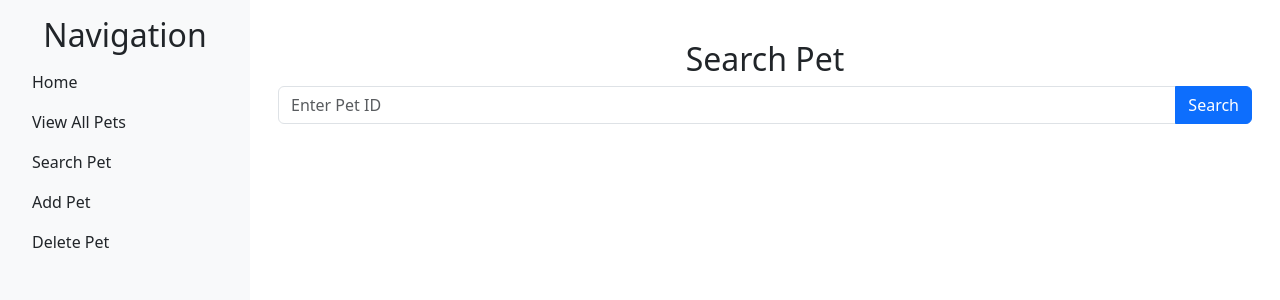
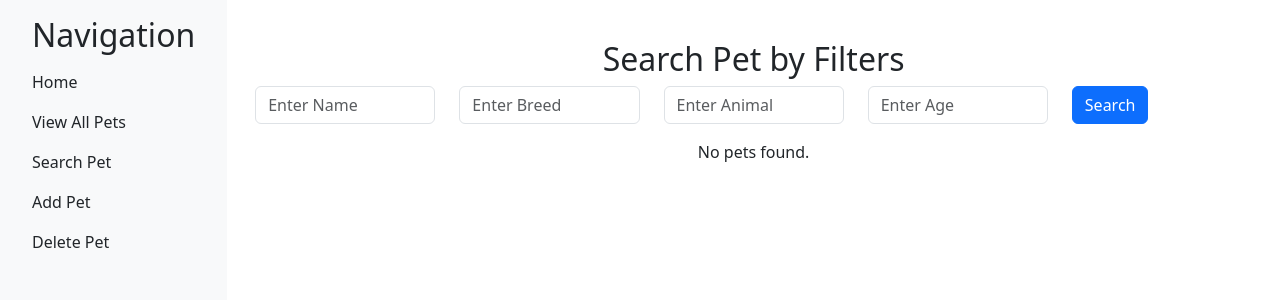
Before and after one commit to Williamsjesse22/319FinalProject, a React (Create React App) app in the folder frontend/: page /searchPet in a window 1280 px wide. Shown: the top 300 px of the page. Built offline with nearby package versions, Linux system fonts and the light colour scheme.

Commit message:
update /listPets and /searchPets

```diff
--- a/frontend/src/Pets.js
+++ b/frontend/src/Pets.js
@@ -1,5 +1,5 @@
 // Pets.js
-import React, { useEffect, useState } from 'react';
+import React, { useEffect, useState } from "react";
 
 const Pets = () => {
   const [pets, setPets] = useState([]); // State to store the list of pets
@@ -8,12 +8,12 @@ const Pets = () => {
   useEffect(() => {
     const fetchPets = async () => {
       try {
-				const response = await fetch('http://localhost:8081/listPets');
-				if (!response.ok) throw new Error('Failed to fetch pets.');
+        const response = await fetch("http://localhost:8081/listPets");
+        if (!response.ok) throw new Error("Failed to fetch pets.");
         const data = await response.json();
         setPets(data); // Set the pets in state
       } catch (err) {
-				alert('Error loading pets: ' + err.message);
+        alert("Error loading pets: " + err.message);
       }
     };
 
@@ -30,14 +30,24 @@ const Pets = () => {
               <div key={pet.petId} className="col-md-4">
                 <div className="card mb-4 shadow-sm">
                   <img
-										src={pet.url} // Assuming 'pet.url' contains the pet image URL
+                    src={pet.picture} // Assuming 'pet.url' contains the pet image URL
                     className="card-img-top"
                     alt={pet.name}
+                    style={{
+                      width: "100%", // Full width of the card
+                      height: "300px", // Fixed height for uniformity
+                      objectFit: "cover", // Keeps the aspect ratio while cropping excess
+                    }}
                   />
                   <div className="card-body">
                     <p className="card-text">
-											<strong>{pet.name}</strong> (
-											{pet.animal})
+                      Name: <strong>{pet.name}</strong> ({pet.animal})<br />
+                      Breed: {pet.breed}
+                      {/* <br />
+                      Birthday: {pet.dateOfBirth}
+                      <br />
+                      Conditions: {pet.conditions} */}
+                      <br />
                     </p>
                   </div>
                 </div>
--- a/frontend/src/SearchPets.js
+++ b/frontend/src/SearchPets.js
@@ -2,55 +2,108 @@ import "bootstrap/dist/css/bootstrap.min.css";
 import React, { useState } from "react";
 
 const SearchPet = () => {
-  const [petId, setPetId] = useState("");
-  const [pet, setPet] = useState(null);
+  const [filters, setFilters] = useState({
+    name: "",
+    breed: "",
+    animal: "",
+    age: "",
+  });
+  const [pets, setPets] = useState([]);
 
-  const fetchPet = async () => {
-    if (!petId.trim()) {
-      alert("Please enter a valid Pet ID");
-      return;
-    }
+  const handleInputChange = (e) => {
+    const { name, value } = e.target;
+    setFilters((prevFilters) => ({ ...prevFilters, [name]: value }));
+  };
+
+  const fetchPetsByFilters = async () => {
+    const queryParams = new URLSearchParams(
+      Object.entries(filters).filter(([_, value]) => value.trim() !== "")
+    ).toString(); // Construct query string from non-empty fields
+
     try {
-      const response = await fetch(`http://localhost:8081/${petId}`);
-      if (!response.ok) throw new Error("Pet not found.");
+      const response = await fetch(`http://localhost:8081/searchPet?${queryParams}`);
+      if (!response.ok) throw new Error("No pets found.");
       const data = await response.json();
-      setPet(data);
+      setPets(data);
     } catch (err) {
-      alert("Error fetching pet: " + err.message);
+      alert("Error fetching pets: " + err.message);
     }
   };
 
   return (
     <div className="container">
-      <h2 className="text-center mt-4">Search Pet</h2>
-      <div className="input-group mb-3">
+      <h2 className="text-center mt-4">Search Pet by Filters</h2>
+      <div className="row mb-3">
+        <div className="col">
           <input
             type="text"
+            name="name"
             className="form-control"
-          placeholder="Enter Pet ID"
-          value={petId}
-          onChange={(e) => setPetId(e.target.value)}
+            placeholder="Enter Name"
+            value={filters.name}
+            onChange={handleInputChange}
           />
-        <button className="btn btn-primary" onClick={fetchPet}>
+        </div>
+        <div className="col">
+          <input
+            type="text"
+            name="breed"
+            className="form-control"
+            placeholder="Enter Breed"
+            value={filters.breed}
+            onChange={handleInputChange}
+          />
+        </div>
+        <div className="col">
+          <input
+            type="text"
+            name="animal"
+            className="form-control"
+            placeholder="Enter Animal"
+            value={filters.animal}
+            onChange={handleInputChange}
+          />
+        </div>
+        <div className="col">
+          <input
+            type="text"
+            name="age"
+            className="form-control"
+            placeholder="Enter Age"
+            value={filters.age}
+            onChange={handleInputChange}
+          />
+        </div>
+        <div className="col">
+          <button className="btn btn-primary" onClick={fetchPetsByFilters}>
             Search
           </button>
         </div>
-      {pet && (
-        <div className="card">
+      </div>
+      {pets.length > 0 ? (
+        <div className="row">
+          {pets.map((pet) => (
+            <div key={pet.petId} className="col-md-4">
+              <div className="card mb-4 shadow-sm">
+                <img
+                  src={pet.picture}
+                  className="card-img-top"
+                  alt={pet.name}
+                  style={{ width: "100%", height: "300px", objectFit: "cover" }}
+                />
                 <div className="card-body">
                   <h5 className="card-title">{pet.name}</h5>
                   <p className="card-text">Breed: {pet.breed}</p>
+                  <p className="card-text">Animal: {pet.animal}</p>
                   <p className="card-text">Age: {pet.age}</p>
                   <p className="card-text">Conditions: {pet.conditions}</p>
-            {pet.picture && pet.picture.length > 0 && (
-              <img
-                src={pet.picture[0]}
-                alt={pet.name}
-                style={{ width: "100px", height: "100px", objectFit: "cover" }}
-              />
-            )}
                 </div>
               </div>
+            </div>
+          ))}
+        </div>
+      ) : (
+        <p className="text-center">No pets found.</p>
       )}
     </div>
   );
```
Also changed, not shown: frontend/src/App.js (+8 -8 lines), frontend/src/Search.js (+72 -72 lines), 2 other files (tests, documents, lock files or other folders). Lines whose indentation alone changed are shown as unchanged.
